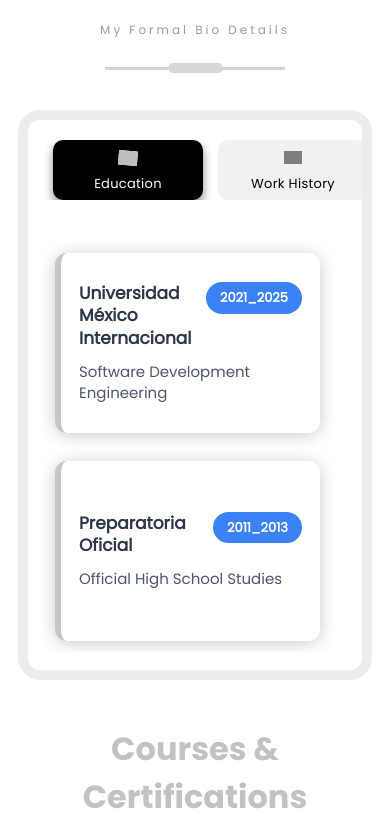
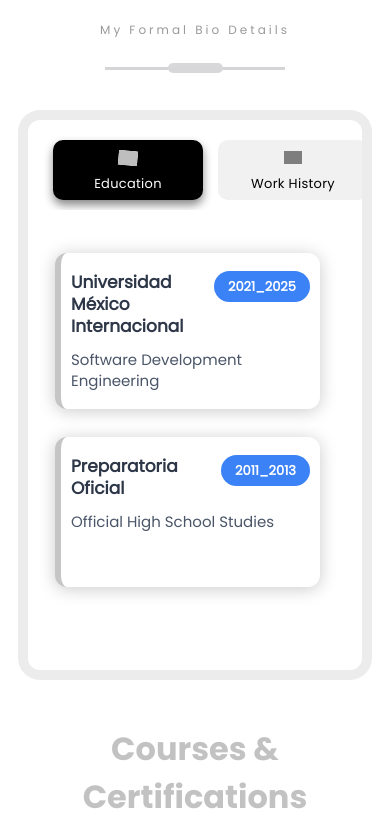
Before and after one commit to japhdev/PortfolioJAPH, a React (Create React App) app in the folder client/: page / in a window 390 px wide. Shown: the part 1684-2517 px from the top of the page. Built offline with nearby package versions, Linux system fonts and the light colour scheme; grey boxes are pictures that could not be loaded; a web font is replaced by a local one.

Commit message:
fix: improve styling and layout in Resume and Certifications components; update skills description

```diff
--- a/client/src/PortfolioContainer/Certifications/Certifications.css
+++ b/client/src/PortfolioContainer/Certifications/Certifications.css
@@ -269,7 +269,9 @@
     border: none;
 
     }
-
+    .embla_button:focus {
+    outline: none;
+}
     .embla_button:hover:not(:disabled) {
     background: #ebebebe9;
 
--- a/client/src/PortfolioContainer/Certifications/Certifications.js
+++ b/client/src/PortfolioContainer/Certifications/Certifications.js
@@ -293,7 +293,7 @@ export default function Certifications(props) {
             description: "In this project, I worked with a dataset of more than 5 million transaction records stored in SQLite. Using Python and Pandas, I performed data extraction, transformation, and analysis to generate meaningful business insights that were later visualized in a Power BI dashboard.",
             image: "img/projects/data_analysis.jpg",
             certificateUrl: "https://github.com/japhdev/MarketBasketAnalusis.git",
-            skills: ["Python", "Pandas", "Power BI", "Market Basket Analysis"]
+            skills: ["Python", "Pandas", "Power BI", "Market Analysis"]
         }
     ];
 
--- a/client/src/PortfolioContainer/Resume/Resume.css
+++ b/client/src/PortfolioContainer/Resume/Resume.css
@@ -198,9 +198,9 @@
     min-height: 140px;
     display: flex;
     flex-direction: column;
-    justify-content: center;
     position: relative;
     overflow: hidden;
+
     }
 
     .resume-heading::before {
@@ -326,6 +326,7 @@
     margin-bottom: 8px;
     overflow-wrap: break-word;
     word-wrap: break-word;
+
     }
 
     .resume-details-carousal::-webkit-scrollbar {
@@ -398,7 +399,7 @@
     }
 
     .resume-bullets {
-        padding: 20px 0;
+        padding: 10px 0;
     }
 
     .resume-bullets::after {
@@ -479,7 +480,7 @@
     }
 
     .bullets {
-        padding: 0 20px;
+        padding: 10px 20px;
         gap: 20px;
     }
 
@@ -495,9 +496,9 @@
     }
 
     .resume-heading {
-        padding: 18px;
-        min-height: 180px;
-        max-height: 180px;
+        padding: 10px;
+        min-height: 150px;
+        max-height: 160px;
         overflow-y: auto;
 
     }
@@ -570,17 +571,17 @@
     }
     .skill-percentage {
     flex: 1;
-    height: 30px;
+    height: 25px;
     background: #e2e8f0;
     border-radius: 20px;
     overflow: hidden;
     position: relative;
-    min-width: 200px;
+    min-width: 160px;
     }
 
     .active-percentage {
     height: 70%;
-    margin: 5px 0 0 5px;
+    margin: 4px 0 0 3px;
     background: linear-gradient(90deg, #8787876d);
     border-radius: 20px;
     position: relative;
```
